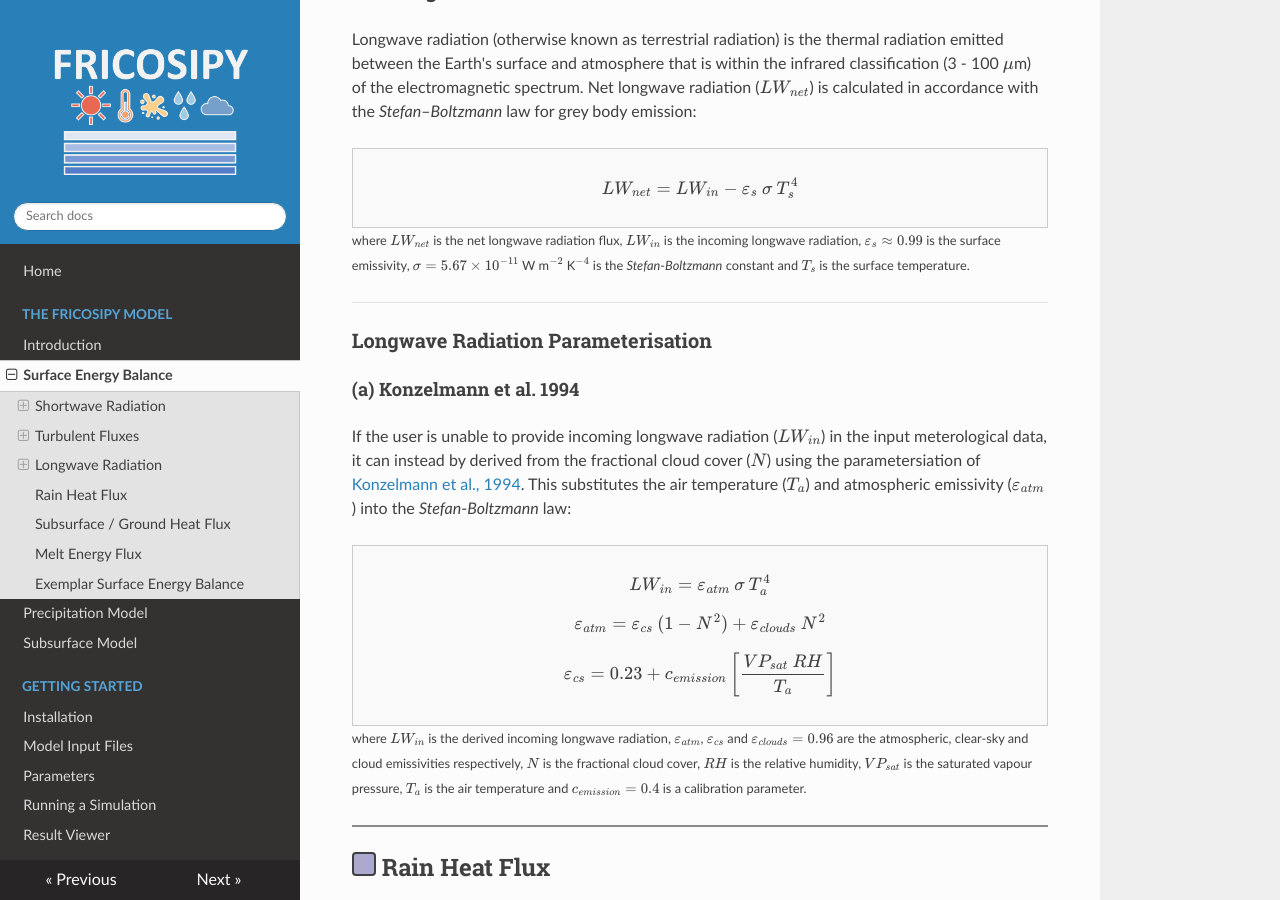
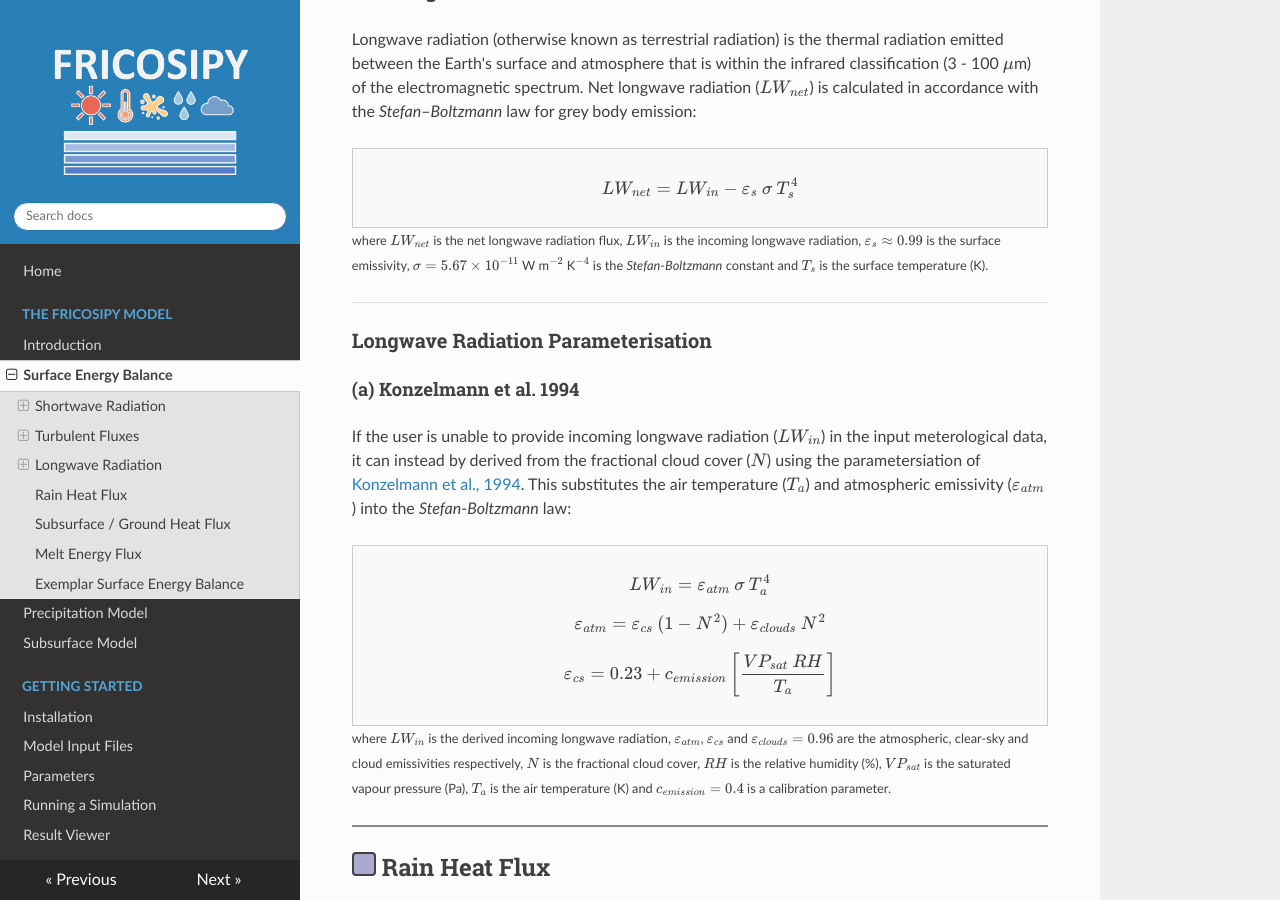
Before and after one commit to MarcusGastaldello/FRICOSIPY, an MkDocs documentation site: the page built from docs/surface_energy_balance.md, in a window 1280 px wide and 900 px high, scrolled down 3025 px. Built offline with MkDocs 1.6.1, drawn with Linux system fonts in a browser that asks for light colours; nearby versions of some CDN libraries.

```diff
--- a/docs/surface_energy_balance.md
+++ b/docs/surface_energy_balance.md
@@ -110,7 +110,7 @@ $$
 LW_{net} = LW_{in} - \varepsilon_{s} \: \sigma \: T_{s}^{4}
 $$
 </div>
-<small>where $LW_{net}$  is the net longwave radiation flux, $LW_{in}$ is the incoming longwave radiation, $\varepsilon_{s} \approx 0.99$ is the surface emissivity, $\sigma = 5.67 \times 10^{-11}$ W m$^{-2}$ K$^{-4}$ is the *Stefan*-*Boltzmann* constant and $T_s$ is the surface temperature.</small>
+<small>where $LW_{net}$  is the net longwave radiation flux, $LW_{in}$ is the incoming longwave radiation, $\varepsilon_{s} \approx 0.99$ is the surface emissivity, $\sigma = 5.67 \times 10^{-11}$ W m$^{-2}$ K$^{-4}$ is the *Stefan*-*Boltzmann* constant and $T_s$ is the surface temperature (K).</small>
 
 ---
 
@@ -131,7 +131,7 @@ $$
 \varepsilon_{cs} = 0.23 + c_{emission} \left[ \frac{VP_{sat} \: RH}{T_a} \right]
 $$
 </div>
-<small>where $LW_{in}$ is the derived incoming longwave radiation, $\varepsilon_{atm}$, $\varepsilon_{cs}$ and $\varepsilon_{clouds} = 0.96$ are the atmospheric, clear-sky and cloud emissivities respectively, $N$ is the fractional cloud cover, $RH$ is the relative humidity, $VP_{sat}$ is the saturated vapour pressure, $T_a$ is the air temperature and $c_{emission} = 0.4$ is a calibration parameter.</small>
+<small>where $LW_{in}$ is the derived incoming longwave radiation, $\varepsilon_{atm}$, $\varepsilon_{cs}$ and $\varepsilon_{clouds} = 0.96$ are the atmospheric, clear-sky and cloud emissivities respectively, $N$ is the fractional cloud cover, $RH$ is the relative humidity (%), $VP_{sat}$ is the saturated vapour pressure (Pa), $T_a$ is the air temperature (K) and $c_{emission} = 0.4$ is a calibration parameter.</small>
 
 <hr style="height:2px; background-color:#8b8b8b; border:none;" />
 
```
